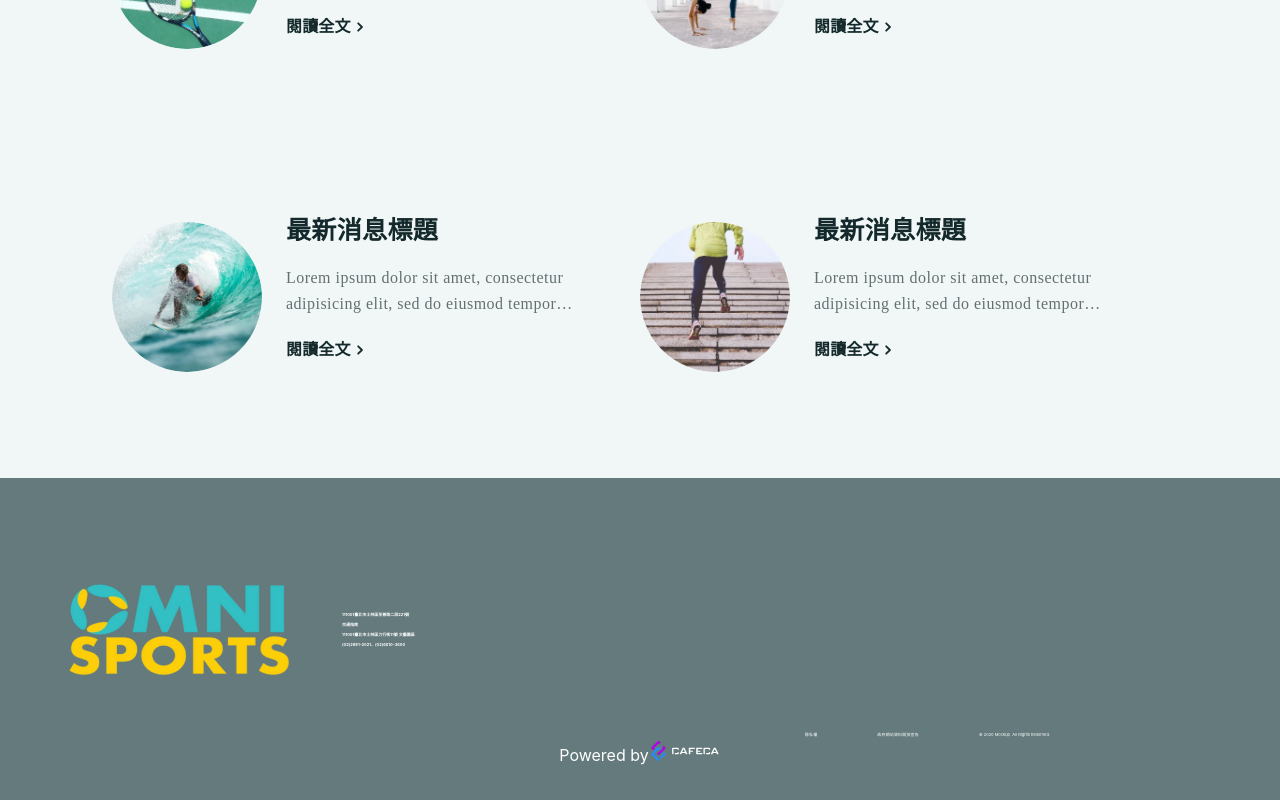
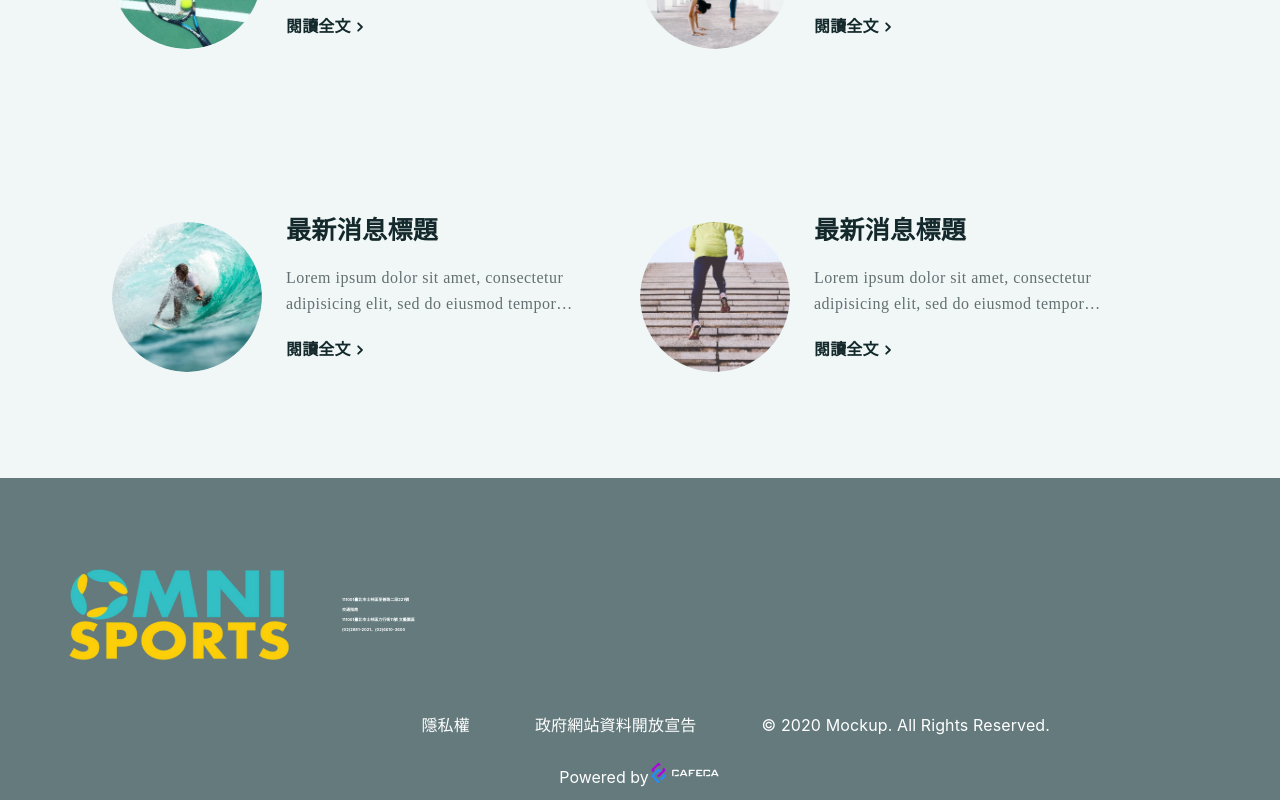
Before and after one commit to CAFECA-IO/sports-charity, a Next.js app: page / in a window 1280 px wide. Shown: the part 2641-3441 px from the top of the page. Built offline with nearby package versions, Linux system fonts and the light colour scheme.

Commit message:
Edit copyright css

```diff
--- a/src/components/footer/footer.module.css
+++ b/src/components/footer/footer.module.css
@@ -8,7 +8,7 @@
 
 .footer a {
   display: flex;
-  padding: 0;
+  padding: 1%;
   justify-content: center;
   align-items: baseline;
   color: white;
@@ -53,24 +53,26 @@
 }
 
 .copyrightbox a {
+  padding: 0;
   text-align: center;
-  font-size: 0.25rem;
+  font: normal normal medium 16px/21px Noto Sans TC;
   letter-spacing: 0.16px;
   color: #ffffff;
-  opacity: 1;
 
-  margin-right: 60px;
+  margin-right: 65px;
   white-space: nowrap;
+
+  transition: 0.3s;
 }
 
-.copyrightbox a :hover .copyrightbox a:active,
-.copyrightbox a.active {
-  color: pink;
+.copyrightbox a:hover {
+  background-color: rgba(255, 255, 255, 0.5);
 }
 
 .copyrightbox p {
-  display: inline-block;
-  font-size: 0.25rem;
+  text-align: center;
+  font: normal normal medium 12px/21px Noto Sans TC;
+  letter-spacing: 0.12px;
   color: #ffffff;
   opacity: 1;
   margin-right: 230px;
```
